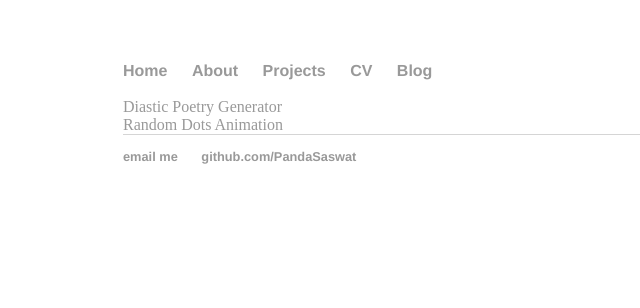
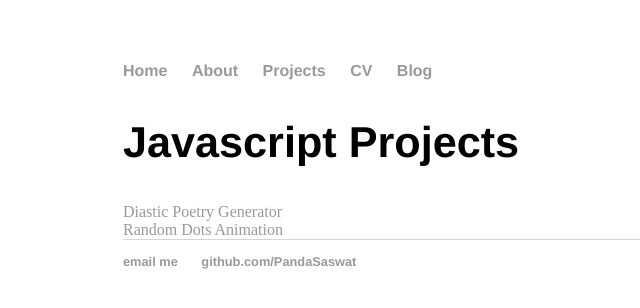
Before and after one commit to saswat/saswat.github.io, a Jekyll site: the page built from projects/index.html, in a window 1280 px wide. Shown: the top 308 px of the page, without its empty margins (69-709 px from the left). Built offline with Jekyll 4.4.1, drawn with Linux system fonts in a browser that asks for light colours.

Commit message:
Update index.html

```diff
--- a/projects/index.html
+++ b/projects/index.html
@@ -1,8 +1,9 @@
 ---
 layout: default
-title: CV of Saswat Panda
+title: Projects and Exercises
 ---
 
+<h2>Javascript Projects</h2>
 	<div class="content">
   <a href="/JacksonMacLowDiastic/04diasticmachine/index.html">Diastic Poetry Generator</a></br>
   <a href="/randomdots/09rand/index.html">Random Dots Animation</a></br>
```
